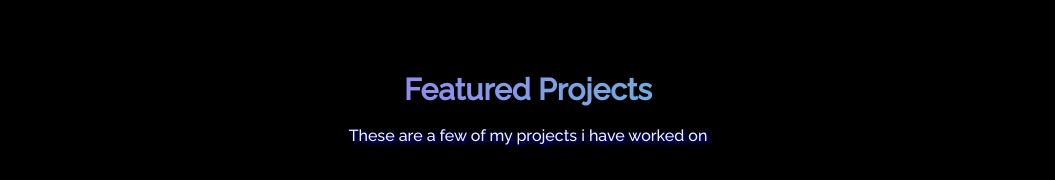
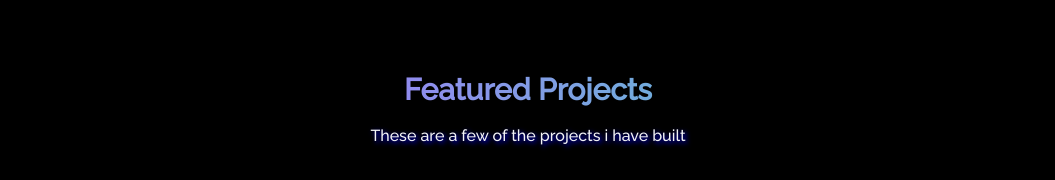
Before and after one commit to Gigireact/gigi-portfolio, a React (Vite) app: page / in a window 1280 px wide. Shown: the part 840-1020 px from the top of the page, without its empty margins (112-1167 px from the left). Built offline with nearby package versions, Linux system fonts and the light colour scheme; a web font is replaced by a local one.

Commit message:
changed my project line

```diff
--- a/src/components/sections/Projects.jsx
+++ b/src/components/sections/Projects.jsx
@@ -10,13 +10,13 @@ export const Projects = () => {
                 <h2 className="text-3xl font-bold mb-4 bg-gradient-to-r from-purple-500 to-teal-400 bg-clip-text text-transparent text-center">
                     Featured Projects
                 </h2>
-                <h2 style={{ textShadow: "2px 2px 5px blue" }} className="mb-8 text-400">These are a few of my projects i have worked on</h2>
+                <h2 style={{ textShadow: "2px 2px 5px blue" }} className="mb-8 text-400">These are a few of the projects i have built</h2>
                 <div className="grid grid-cols-1 md:grid-cols-2 gap-6">
-                    {/* First project i.e shophub*/}
+                    {/* First project i.e sellar*/}
 
                     <div className="p-6 rounded-xl border border-white/10 hover:-translate-y-1 hover:border-purple-500/30 hover:shadow-[0_0_15px_rgba(128, 0, 128, 0.4)] transition">
                         <h3 className="text-xl font-bold mb-2">Sellar <span className="text-purple-500">Website </span> </h3>
-                        <img src={shophub} alt="shophub pic" className="w-full max-w-[250px] h-auto mx-auto my-4 object-contain"/>
+                        <img src={shophub} alt="sellar pic" className="w-full max-w-[250px] h-auto mx-auto my-4 object-contain"/>
                         <p className="text-white mb-4">A modern, responsive e-commerce website for browsing products and delivering a smooth, user-friendly shopping experience.
 </p>
                         <div className="flex flex-wrap gap-2 mb-4">
```
